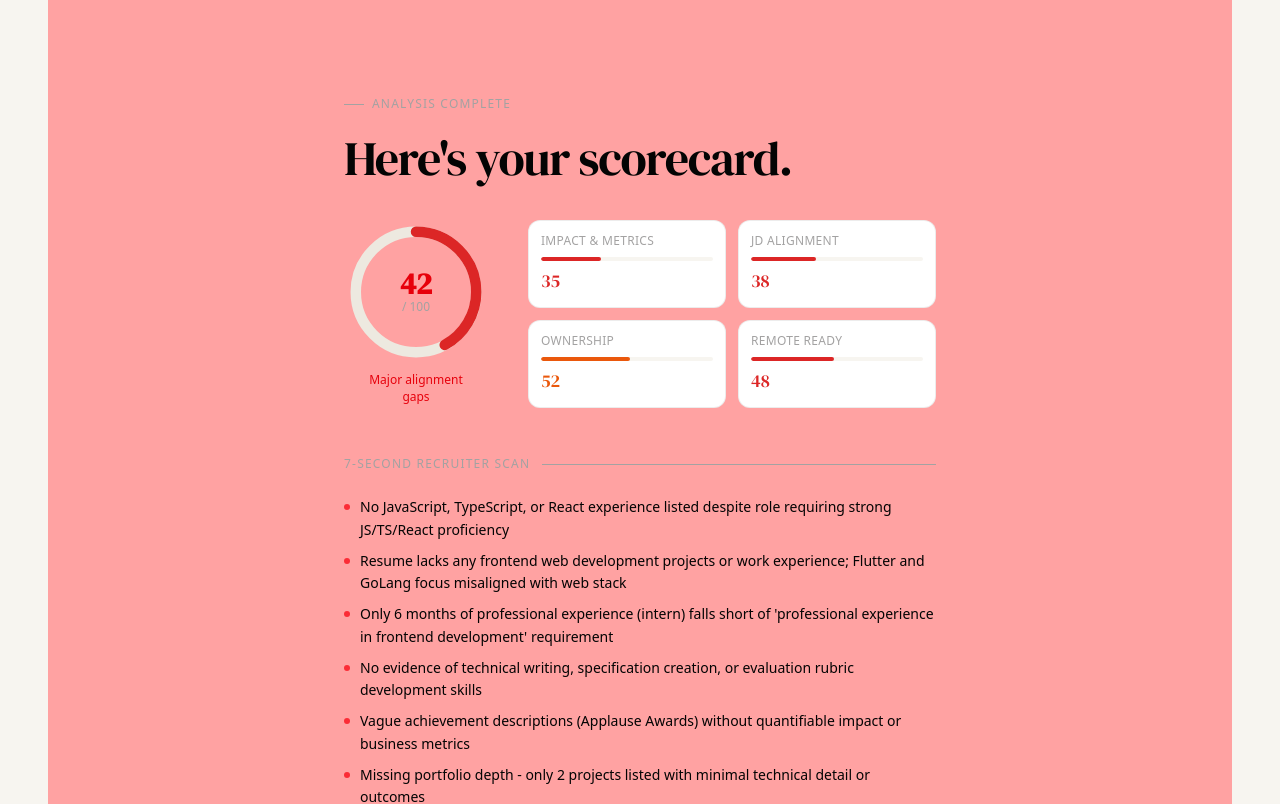
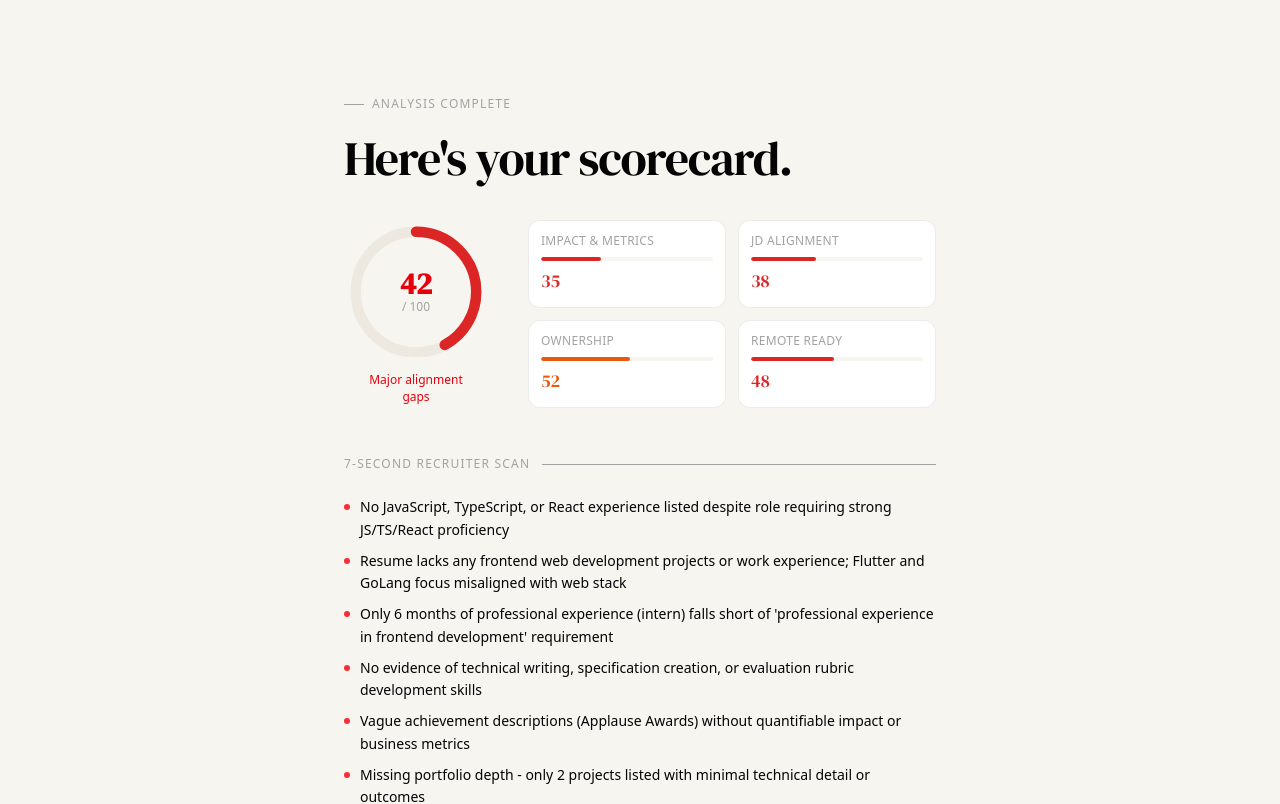
Before and after one commit to ManoVikram/resume-analyzer, a Next.js app in the folder frontend/: page /analyze in a window 1280 px wide. Shown: the top 804 px of the page. Built offline with nearby package versions, Linux system fonts and the light colour scheme.

Commit message:
Removed the bg color added testing

```diff
--- a/frontend/app/analyze/page.jsx
+++ b/frontend/app/analyze/page.jsx
@@ -192,7 +192,7 @@ const Analyze = () => {
   const circumference = 2 * Math.PI * 46;
 
   return (
-    <section className="min-h-dvh w-full flex justify-center items-center py-24 bg-red-300">
+    <section className="min-h-dvh w-full flex justify-center items-center py-24">
       {/* File upload */}
       {step === "fileUpload" && (
         <div className="w-full max-w-[80%] md:max-w-[70%] lg:max-w-[60%] xl:max-w-[50%] min-h-[80%] flex flex-col justify-center items-start gap-10">
```
